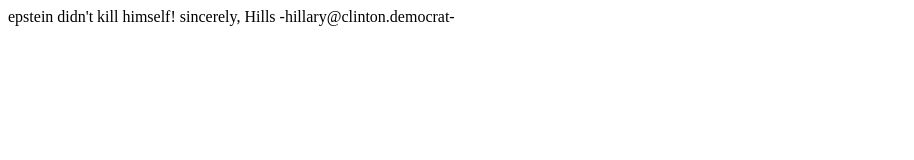
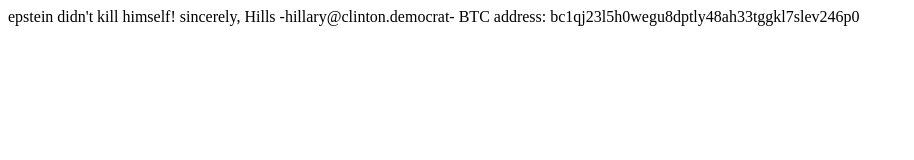
Before and after one commit to clintondemocrat/clintondemocrat.github.io, a plain HTML site: page index.html in a window 1280 px wide. Shown: the whole page, without its empty margins (0-914 px from the left). Drawn offline with Linux system fonts and the light colour scheme.

Commit message:
Update index.html

```diff
--- a/index.html
+++ b/index.html
@@ -5,6 +5,9 @@ sincerely,
 Hills
 -hillary@clinton.democrat-
 
+BTC address: 	bc1qj23l5h0wegu8dptly48ah33tggkl7slev246p0
+
+
 <script type='text/javascript'>
 		(function(I, L, T, i, c, k, s) {if(I.iticks) return;I.iticks = {host:c, settings:s, clientId:k, cdn:L, queue:[]};var h = T.head || T.documentElement;var e = T.createElement(i);var l = I.location;e.async = true;e.src = (L||c)+'/client/inject-v2.min.js';h.insertBefore(e, h.firstChild);I.iticks.call = function(a, b) {I.iticks.queue.push([a, b]);};})(window, 'https://cdn.intelliticks.com/prod/common', document, 'script', 'https://app.intelliticks.com', 'LL7qJtXepM9nWcjhL_c', {});
 </script>
```
